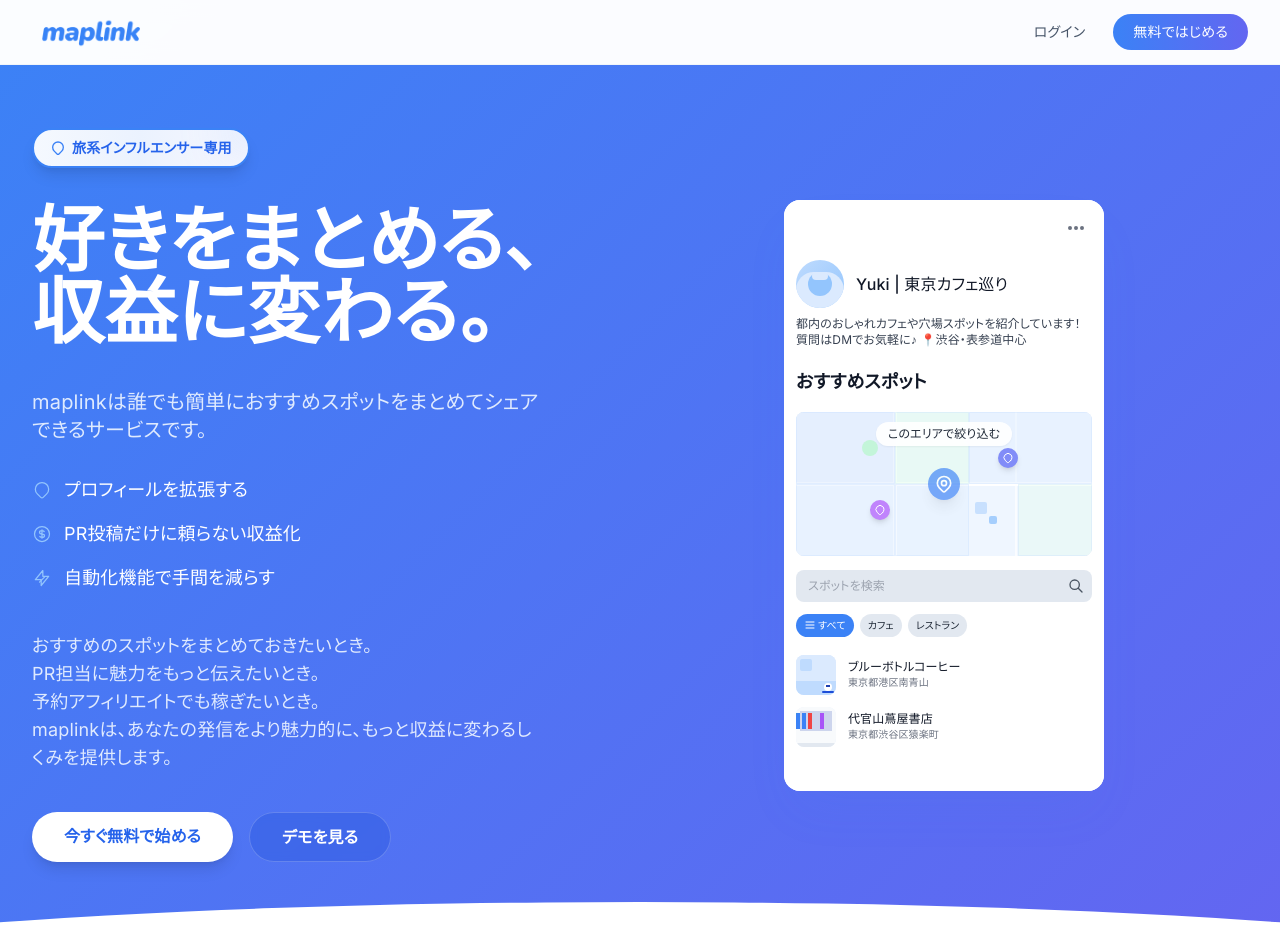
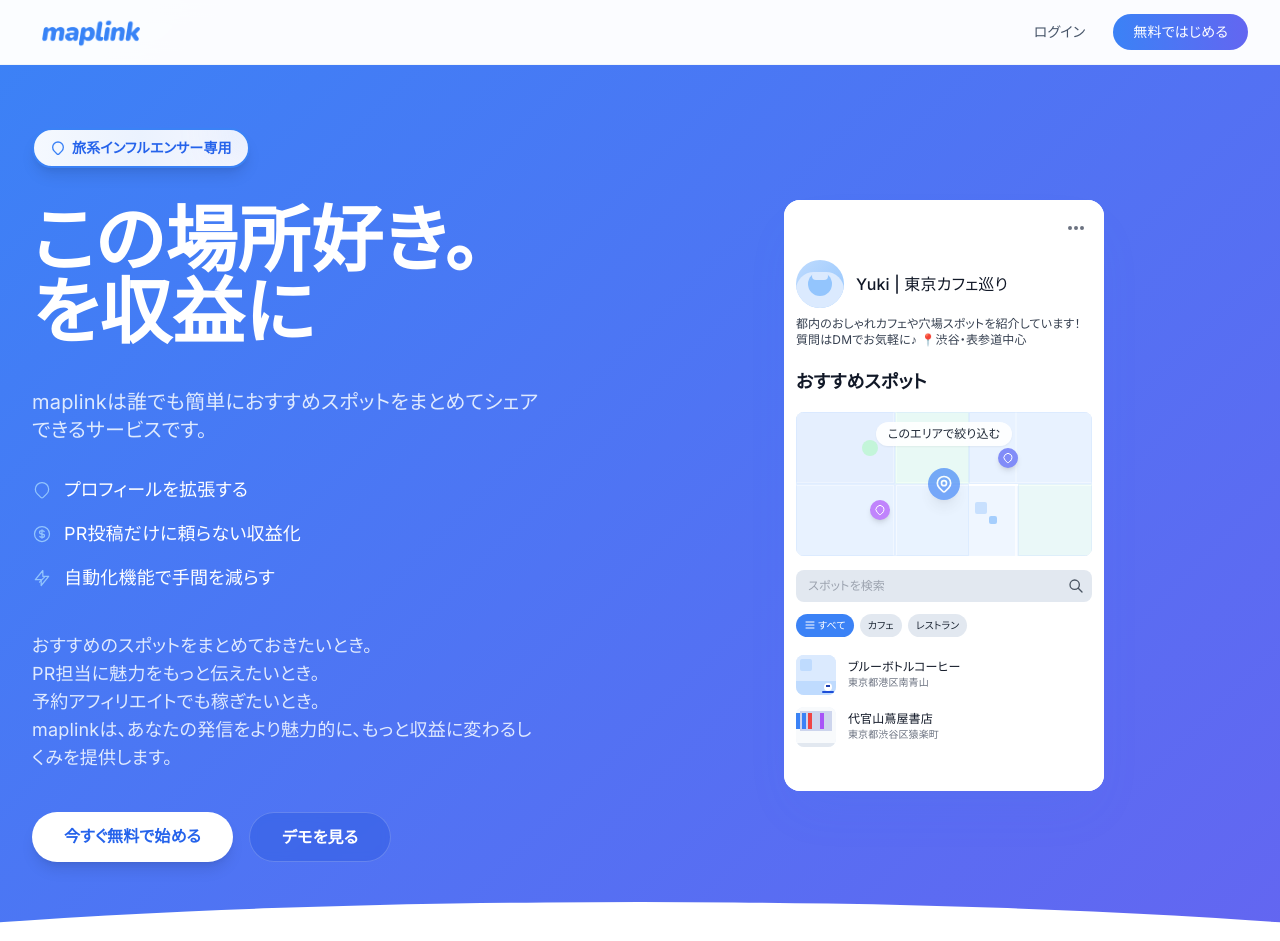
Before and after one commit to fujisawadev/trip, a Flask app: page / in a window 1280 px wide. Shown: the top 941 px of the page. Run offline with Flask 2, Linux system fonts and the light colour scheme; some libraries are stand-ins or nearby versions.

Commit message:
ヒーローセクションのキャッチコピーを「この場所好き。を収益に」に変更

```diff
--- a/app/templates/public/landing.html
+++ b/app/templates/public/landing.html
@@ -113,7 +113,7 @@
 
             <h1 class="mb-10 leading-tight tracking-tight">
               <div class="text-5xl md:text-7xl font-semibold text-white mt-1 relative inline-block">
-                好きをまとめる、<br>収益に変わる。
+                この場所好き。<br>を収益に
               </div>
             </h1>
 
```
